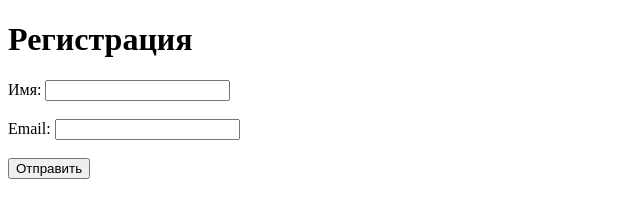
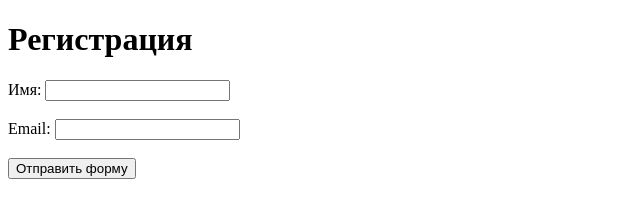
Before and after one commit to Thying/TPO_3K_6S_10L, a website: page index.html in a window 1280 px wide. Shown: the whole page, without its empty margins (0-640 px from the left). Drawn offline with Linux system fonts and the light colour scheme.

Commit message:
Изменил текст на кнопке

```diff
--- a/index.html
+++ b/index.html
@@ -13,8 +13,7 @@
         <label for="email">Email:</label>
         <input type="email" id="email" name="email">
         <br><br>
-        <button type="submit" id="submit-btn">Отправить</button>
-    </form>
+        <button type="submit" id="submit-btn">Отправить форму</button>    </form>
     <p id="message"></p>
 
     <script>
```
